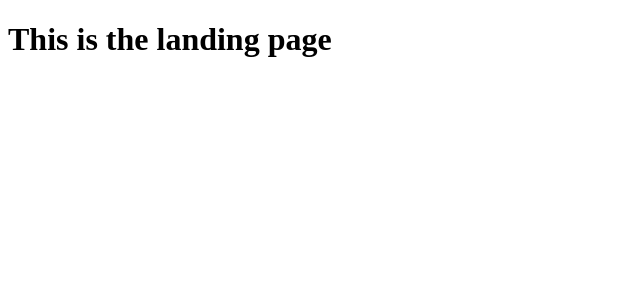
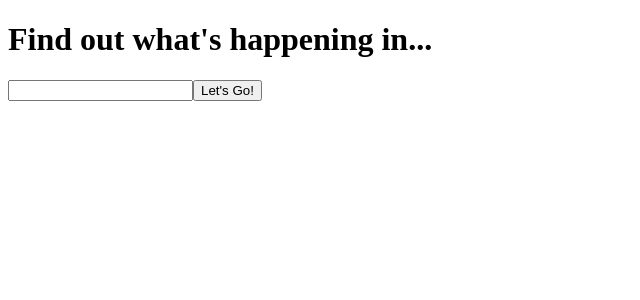
Before and after one commit to chanceknguyen/travel, a React app: page / in a window 1280 px wide. Shown: the top 300 px of the page, without its empty margins (0-640 px from the left). Built offline with nearby package versions, Linux system fonts and the light colour scheme; the HTML template or start-up script is replaced by a standard one.

Commit message:
accept input location at landing page

```diff
--- a/src/Landing.jsx
+++ b/src/Landing.jsx
@@ -1,9 +1,22 @@
-import React from 'react';
+/* eslint-disable react/no-unescaped-entities */
+import React, { useState } from 'react';
+import { Link } from 'react-router-dom';
 
 function Landing() {
+  const [inputText, setInputText] = useState('');
+
+  const handleInputText = (e) => {
+    setInputText(e.target.value);
+  };
   return (
     <div>
-      <h1>This is the landing page</h1>
+      <h1>Find out what's happening in...</h1>
+      <input type="text" value={inputText} onChange={handleInputText} />
+      <Link to={`/local/${inputText}`}>
+        <button type="button">
+          Let's Go!
+        </button>
+      </Link>
     </div>
   );
 }
```
Also changed, not shown: 1 other file (tests, documents, lock files or other folders).
